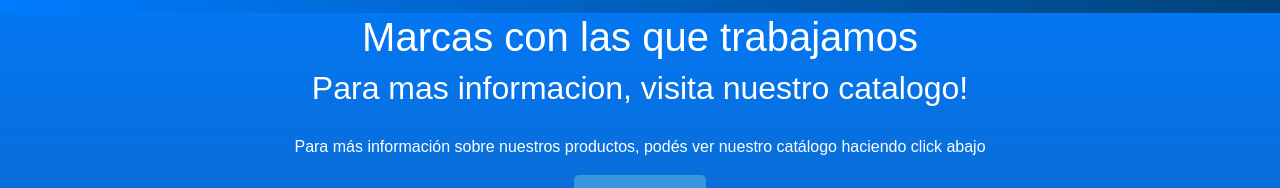
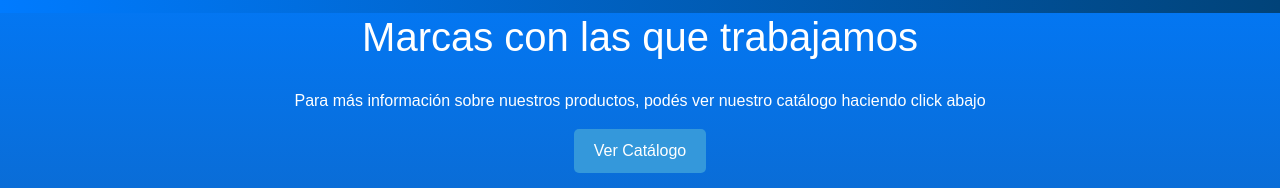
Before and after one commit to marcosacunia/entregablecoderhouse, a website: page pages/Productos.html in a window 1280 px wide. Shown: the part 74-262 px from the top of the page. Drawn offline with nearby package versions, Linux system fonts and the light colour scheme.

Commit message:
se borra texto repetido de la seccion productos

```diff
--- a/pages/Productos.html
+++ b/pages/Productos.html
@@ -41,9 +41,6 @@
       <h1>
         <center>Marcas con las que trabajamos</center>
       </h1>
-      <h2>
-        <center>Para mas informacion, visita nuestro catalogo!</center>
-      </h2>
     </div>
     <div class="container32">
       <p>Para más información sobre nuestros productos, podés ver nuestro catálogo haciendo click abajo</p>
```
